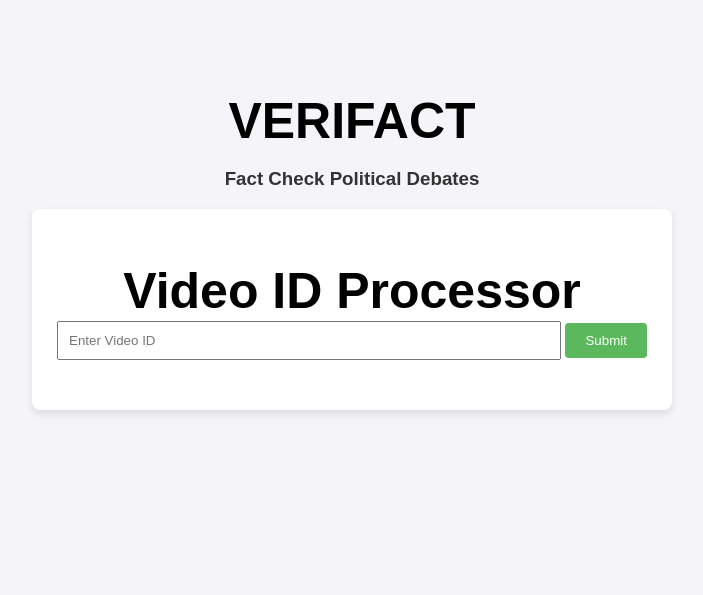
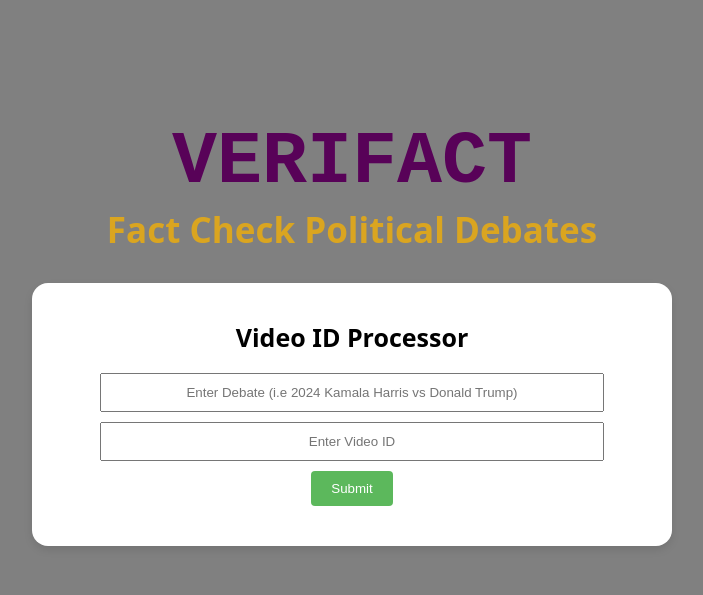
Before and after one commit to MohitRameshKumar/Verifact, a Flask app: page / in a window 1280 px wide. Shown: the top 595 px of the page, without its empty margins (288-991 px from the left). Run offline with Flask 3, Linux system fonts and the light colour scheme.

Commit message:
Final Updated Code

```diff
--- a/app.py
+++ b/app.py
@@ -1,6 +1,7 @@
 from flask import Flask, request, jsonify, render_template
 from youtube_transcript_api import YouTubeTranscriptApi
 import openai
+import csv
 
 app = Flask(__name__)
 
@@ -21,7 +22,7 @@ def get_chatgpt_response(prompt):
         response = openai.ChatCompletion.create(
             model="gpt-4o-mini",
             messages=[{"role": "user", "content": prompt}],
-            max_tokens=2000
+            max_tokens=12000
         )
         return response['choices'][0]['message']['content']
     except Exception as e:
@@ -35,25 +36,32 @@ def index():
 @app.route('/process', methods=['POST'])
 def process_video_id():
     video_id = request.form["video_id"]
-
+    debate_name=request.form["debate_name"]
 
 
     if not video_id:
         return jsonify({'output': 'No video ID provided'}), 400
-
-    print(f"Received video ID: {video_id}")
-
+    if not debate_name:
+        return jsonify({'output': 'No debate name provided'}), 400
     transcript_text = get_transcript_text_only(video_id)
 
     if transcript_text is None:
         return jsonify({'output': f'Failed to fetch transcript for video ID: {video_id}'}), 500
+    if debate_name is None:
+        return jsonify({'output': f'Failed to fetch debate name: {debate_name}'}), 500
 
-    # ChatGPT prompt
-    instruction = ("Imagine you are a fact-checker for political debates. Analyze the transcript sent between the quotation marks '' and look for sentences with complete ideas. Using your knowledge, check if the complete idea is true, false, an opinion, or a general statement. Give me the output in the form of 'Speaker: Sentences that form the complete idea (if it is true, false, general, or opinion)'. This transcript is from the 2020 presidential debate from biden and trump.")
+    # Instruction with addition of debate name from user
+    instruction = ("Imagine you are a fact check for the " + debate_name + " Debate. Analyze the transcript provided completely and look for groups of sentences that form complete ideas. Using your knowledge, check if these complete ideas are true or false. If you determine that any statements are opinions or general statements, ignore them and don't return them. Only return the complete ideas that are true or false in this format: 'Speaker from " + debate_name + " - Sentences that make the complete idea (True or False with explanation)'.")
+
 
     prompt = f"{instruction}\n'{transcript_text}'"
 
+    #Adding response to csv file
     chatgpt_response = get_chatgpt_response(prompt)
+    with open('responses.csv', mode='a', newline='') as file:
+        writer = csv.writer(file)
+        writer.writerow([video_id, chatgpt_response])
+
 
     return jsonify({'output': chatgpt_response})
 
--- a/templates/index.html
+++ b/templates/index.html
@@ -1,6 +1,6 @@
 <!DOCTYPE html>
 <html lang="en">
-<h1>VERIFACT</h1>
+<h2>VERIFACT</h2>
 <h3>Fact Check Political Debates</h3>
 <head>
     <meta charset="UTF-8">
@@ -9,7 +9,7 @@
     <style>
         body {
             font-family: Arial, sans-serif;
-            background-color: #f4f4f9;
+            background-color: grey;
             color: #333;
             text-align: center;
             padding: 50px;
@@ -17,15 +17,16 @@
         .container {
             background-color: #fff;
             padding: 20px;
-            border-radius: 8px;
+            border-radius: 16px;
             box-shadow: 0 4px 8px rgba(0,0,0,0.1);
-            max-width: 600px; /* Increased the width to accommodate video */
+            max-width: 600px;
             margin: auto;
         }
         input[type="text"] {
             padding: 10px;
             width: 80%;
             margin-bottom: 10px;
+            text-align:center;
         }
         button {
             padding: 10px 20px;
@@ -48,8 +49,23 @@
         }
         h1{
             color: black;
-            font-size: 50px;
+            font-size: 25px;
             margin-bottom: 1px;
+            font-family: system-ui, -apple-system, BlinkMacSystemFont, 'Segoe UI', Roboto, Oxygen, Ubuntu, Cantarell, 'Open Sans', 'Helvetica Neue', sans-serif;
+        }
+        h2{
+            color: rgb(88, 2, 88);
+            font-size: 75px;
+            margin-bottom: 1px;
+            font-family:'Courier New', Courier, monospace;
+        }
+        h3{
+            color: goldenrod;
+            font-size: 35px;
+            margin-top: 1px;
+            margin-bottom: 10px;
+            padding-bottom: 20px;
+            font-family:system-ui, -apple-system, BlinkMacSystemFont, 'Segoe UI', Roboto, Oxygen, Ubuntu, Cantarell, 'Open Sans', 'Helvetica Neue', sans-serif;
         }
     </style>
 </head>
@@ -57,12 +73,16 @@
 
 <div class="container">
     <h1>Video ID Processor</h1>
+    <br>
     <form action = "/process" id="videoForm" method="POST">
+        <!--Gets name of debate in format of year and speakers-->
+        <input type="text" id="debate_name" name="debate_name" placeholder = "Enter Debate (i.e 2024 Kamala Harris vs Donald Trump)" required>
+        <!--Gets video id-->
         <input type="text" id="video_id" name="video_id" placeholder="Enter Video ID" required>
+        <br>
         <button type="submit">Submit</button>
     </form>
 
-    <!-- Container for the YouTube video -->
     <div id="videoContainer"></div>
 
     <!-- Display ChatGPT result -->
@@ -73,9 +93,11 @@
     document.getElementById('videoForm').addEventListener('submit', function(e) {
         e.preventDefault();
         var videoID = document.getElementById('video_id').value;
+        var DebateName = document.getElementById('debate_name').value;
 
         // Log videoID for debugging
         console.log("Video ID:", videoID);
+        console.log("Debate Name:", DebateName);
 
         // Embed the YouTube video using the provided video ID
         var videoEmbedUrl = 'https://www.youtube.com/embed/' + videoID;
@@ -85,6 +107,7 @@
         // Send the video ID to the backend for processing
         let formData = new URLSearchParams();
         formData.append('video_id', videoID);
+        formData.append('debate_name', DebateName);
 
         fetch('/process', {
             method: 'POST',
```
Also changed, not shown: responses.csv (added).
